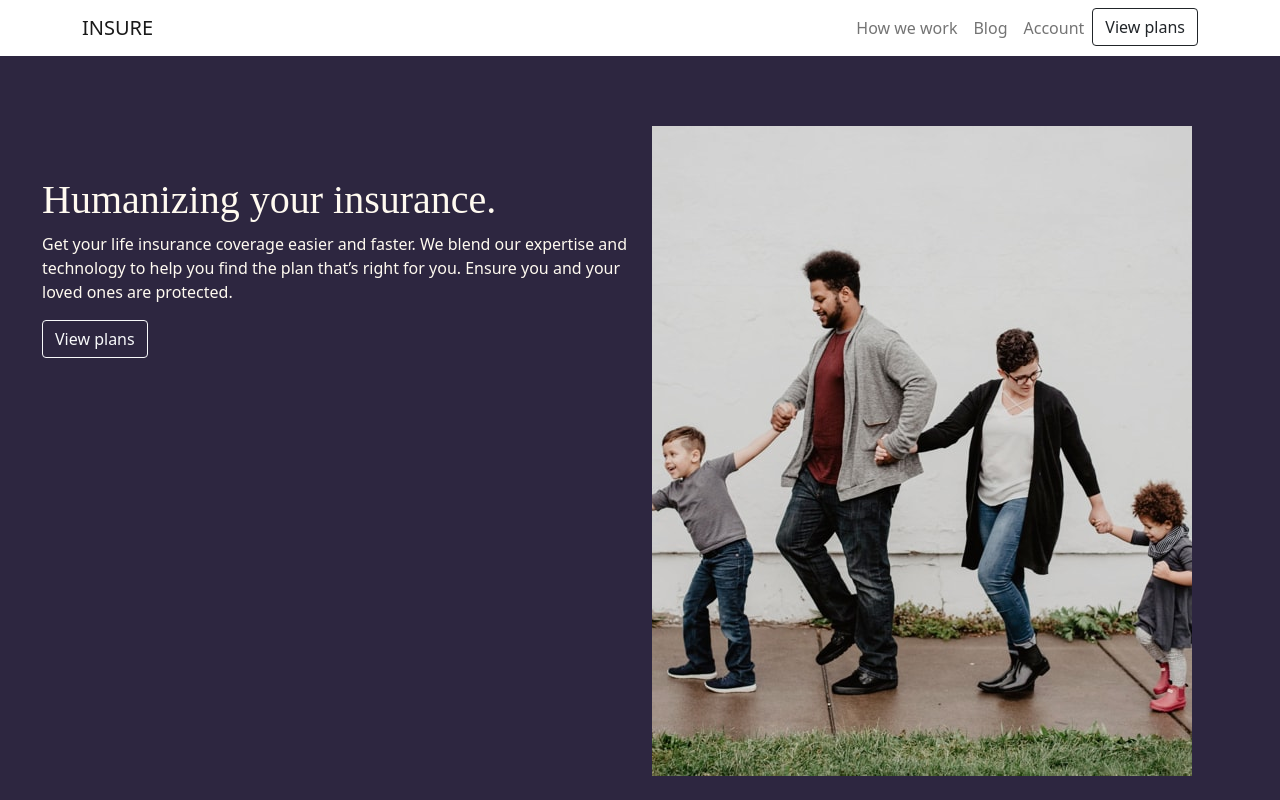
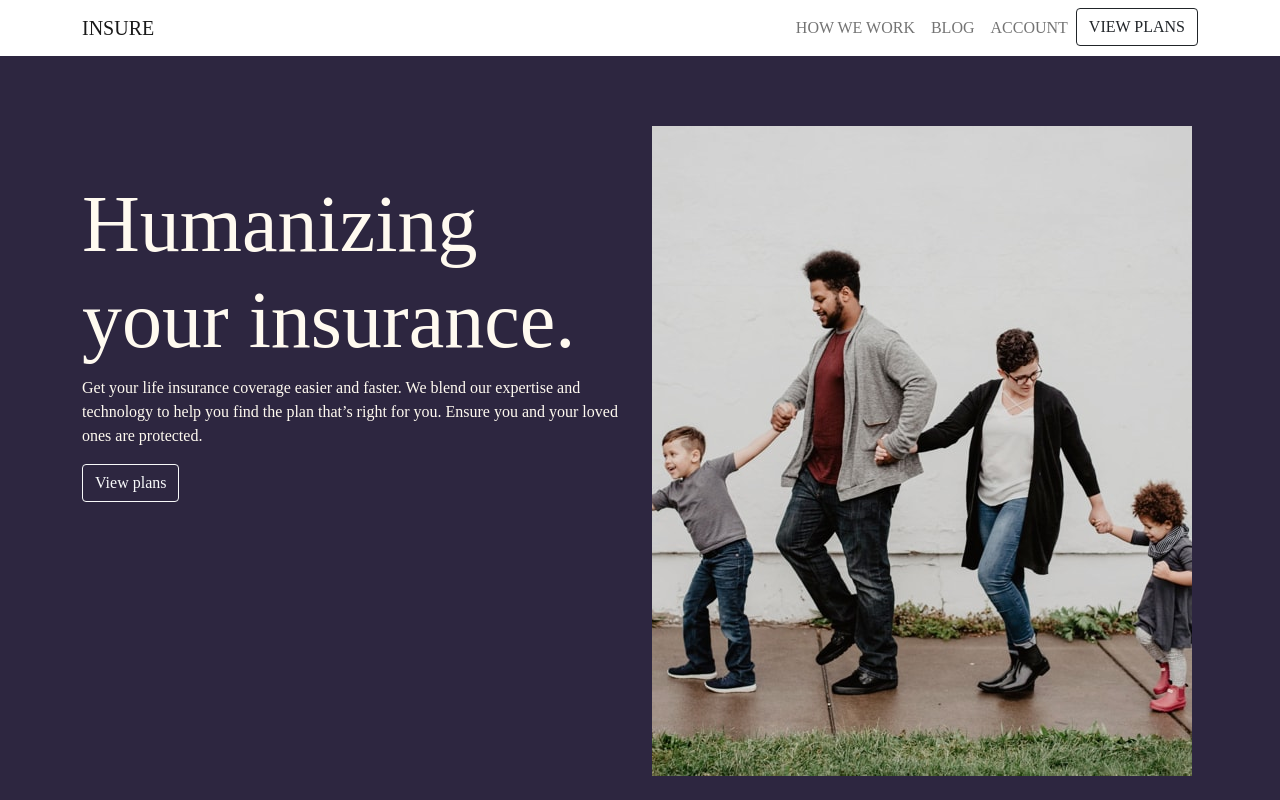
Before and after one commit to Cromatin/Insurelandingpage, a website: page index.html in a window 1280 px wide. Shown: the top 800 px of the page. Drawn offline with nearby package versions, Linux system fonts and the light colour scheme.

Commit message:
basic-plus

```diff
--- a/index.html
+++ b/index.html
@@ -23,30 +23,30 @@
 <body>
   <nav class="navbar navbar-expand-sm navbar-light">
     <div class="container">
-      <div class="navbar-brand">INSURE</div>
-      <button class="navbar-toggler" type="button" data-toggle="collapse" data-target="#ouroptions">
+      <div class="navbar-brand headings">INSURE</div>
+      <button class="navbar-toggler btn-sm" type="button" data-toggle="collapse" data-target="#ouroptions">
         <span class="navbar-toggler-icon"></span>
       </button>
       <div class="collapse navbar-collapse justify-content-end" id="ouroptions">
-        <ul class="navbar-nav text-center mr-auto">
+        <ul class="navbar-nav text-center text-uppercase mr-auto">
           <li class="nav-item"><a class="nav-link" href="#">How we work</a></li>
           <li class="nav-item"><a class="nav-link" href="#">Blog</a></li>
           <li class="nav-item"><a class="nav-link" href="#">Account</a></li>
-          <li class="nav-item"><button class="btn btn-outline-dark btn-block">View plans</button></li>
+          <li class="nav-item"><a class="btn btn-outline-dark">View plans</a></li>
         </ul>
       </div>
     </div>
   </nav>
 
   <header class="jumbotron">
-    <div class="container-fluid">
+    <div class="container">
       <div class="row">
         <div class="col-12 col-sm-6">
           <img class="img-fluid" src="images/image-intro-desktop.jpg" alt="intro-image">
         </div>
         <div class="col-12 col-sm-6 order-sm-first">
           <div class="content">
-            <h1 class="heading">Humanizing your insurance.</h1>
+            <h1 class="display-1">Humanizing your insurance.</h1>
             <p>
               Get your life insurance coverage easier and faster. We blend our expertise
               and technology to help you find the plan that’s right for you. Ensure you
--- a/styles.css
+++ b/styles.css
@@ -10,7 +10,11 @@
     border-top:0px ridge;
     min-height:400px;
 }
-.heading{
+.headings{
     font-family:"DM Serif Display";
     font-style:"bold";
 }
+body{
+    font-family:"Karla";
+    font-size:16px;
+}
```
